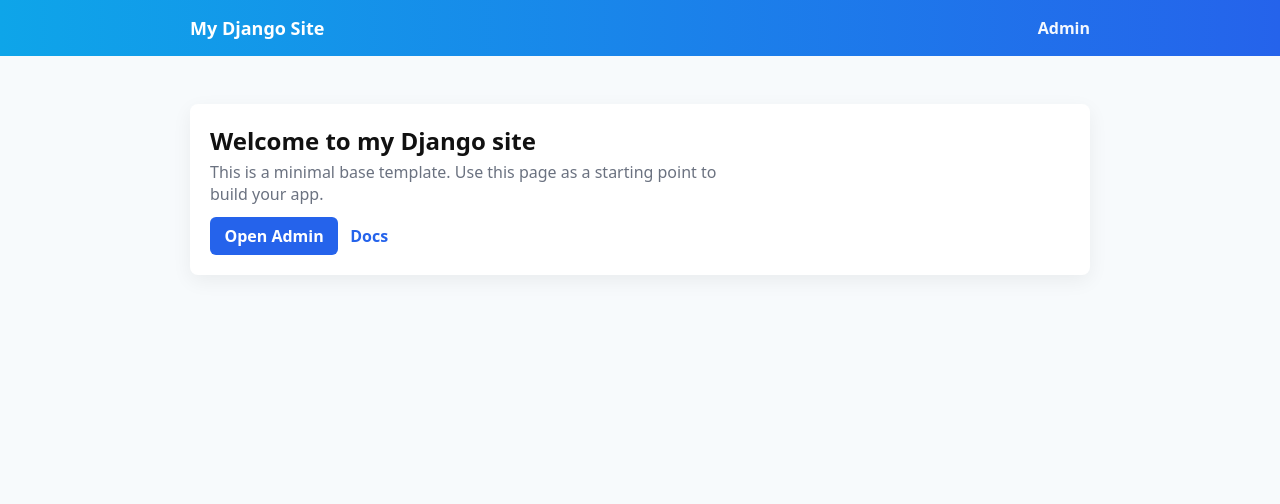
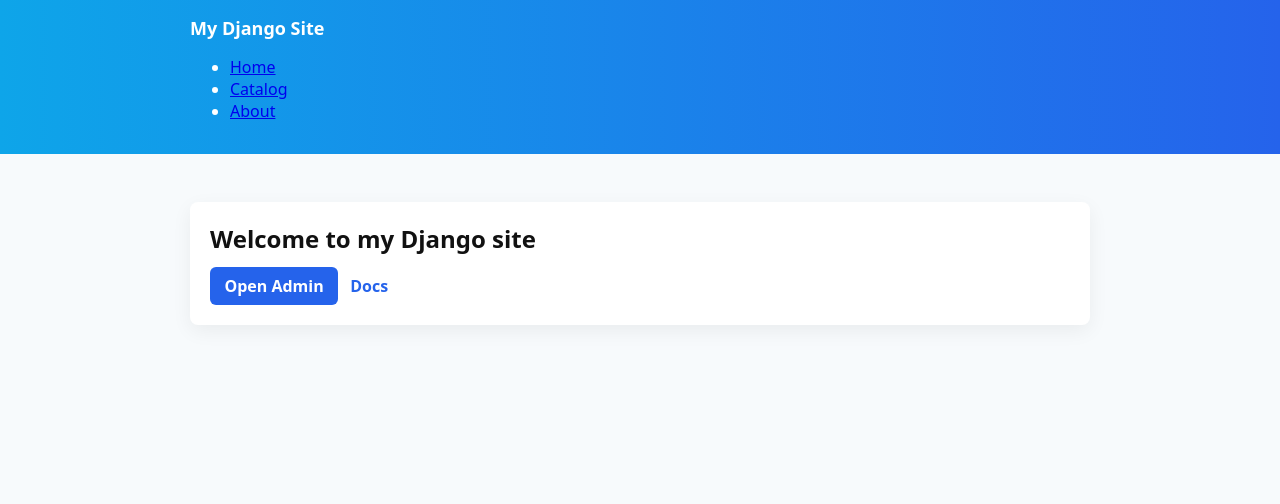
Before and after one commit to Lumos2211/django_site, a Django app: page / in a window 1280 px wide. Shown: the top 504 px of the page. Run offline with Django 5.2, Linux system fonts and the light colour scheme.

Commit message:
upgrade templates

```diff
--- /dev/null
+++ b/templates/base.html
@@ -0,0 +1,55 @@
+{% load static %}
+<!doctype html>
+<html lang="en">
+<head>
+    <meta charset="utf-8">
+    <meta name="viewport" content="width=device-width,initial-scale=1">
+    <title>{% block title %}Welcome — My Django Site{% endblock %}</title>
+    <style>
+        :root{--bg:#f7fafc;--card:#fff;--muted:#6b7280;--accent:#2563eb}
+        html,body{height:100%}
+        body{margin:0;font-family:system-ui,-apple-system,Segoe UI,Roboto,"Helvetica Neue",Arial;background:var(--bg);color:#111}
+        .wrap{min-height:100%;display:flex;flex-direction:column}
+        header{background:linear-gradient(90deg,#0ea5e9 0,#2563eb 100%);color:#fff;padding:1rem 1.25rem}
+        .container{max-width:900px;margin:0 auto;width:100%}
+        nav{display:flex;gap:1rem;align-items:center}
+        a.navlink{color:rgba(255,255,255,.95);text-decoration:none;font-weight:600}
+        main{flex:1;padding:2.25rem 1.25rem}
+        .card{background:var(--card);padding:1.25rem;border-radius:8px;box-shadow:0 6px 20px rgba(2,6,23,.06)}
+        footer{padding:1rem 1.25rem;color:var(--muted);font-size:.9rem;background:transparent;text-align:center}
+        .hero{display:grid;gap:1rem}
+        .actions{margin-top:.75rem}
+        .btn{display:inline-block;padding:.5rem .9rem;border-radius:6px;text-decoration:none;color:#fff;background:var(--accent);font-weight:600}
+        @media(min-width:700px){main{padding:3rem 0}.hero{grid-template-columns:1fr 320px;align-items:center;gap:2rem}}
+    </style>
+</head>
+<body>
+    <div class="wrap">
+        <header>
+            <div class="container">
+                {% include "components/navbar.html" %}
+            </div>
+        </header>
+
+        <main>
+            <div class="container">
+                <div class="card hero">
+                    <section>
+                        {% block body %}
+                        <h1 style="margin:0 0 .25rem 0">Welcome to my Django site</h1>
+                        {% endblock body %}
+                        <div class="actions">
+                            <a class="btn" href="{% url 'admin:index' %}">Open Admin</a>
+                            <a style="margin-left:.5rem;color:var(--accent);text-decoration:none;font-weight:600" href="https://docs.djangoproject.com/">Docs</a>
+                        </div>
+                    </section>
+                </div>
+            </div>
+        </main>
+
+        <footer>
+            <div class="container">© {%now "jS F Y"%} My Django Site</div>
+        </footer>
+    </div>
+</body>
+</html>
--- /dev/null
+++ b/templates/components/navbar.html
@@ -0,0 +1,18 @@
+{# templates/components/navbar.html #}
+<nav class="navbar">
+    <div class="container">
+        <div style="font-size:1.125rem;font-weight:700">My Django Site</div>
+        <div style="margin-left:auto;display:flex;gap:.5rem">
+        <ul class="nav">
+            <li class="nav-item {% if request and request.path == '/' %}active{% endif %}">
+                <a class="nav-link" href="/">Home</a>
+            </li>
+            <li class="nav-item {% if request and request.path == '/catalog/' %}active{% endif %}">
+                <a class="nav-link" href="/catalog/">Catalog</a>
+            </li>
+            <li class="nav-item {% if request and request.path == '/about/' %}active{% endif %}">
+                <a class="nav-link" href="/about/">About</a>
+            </li>
+        </ul>
+    </div>
+</nav>
--- a/templates/index.html
+++ b/templates/index.html
@@ -1,67 +1,3 @@
-{% load static %}
-<!doctype html>
-<html lang="en">
-<head>
-    <meta charset="utf-8">
-    <meta name="viewport" content="width=device-width,initial-scale=1">
-    <title>{% block title %}Welcome — My Django Site{% endblock %}</title>
-    <style>
-        :root{--bg:#f7fafc;--card:#fff;--muted:#6b7280;--accent:#2563eb}
-        html,body{height:100%}
-        body{margin:0;font-family:system-ui,-apple-system,Segoe UI,Roboto,"Helvetica Neue",Arial;background:var(--bg);color:#111}
-        .wrap{min-height:100%;display:flex;flex-direction:column}
-        header{background:linear-gradient(90deg,#0ea5e9 0,#2563eb 100%);color:#fff;padding:1rem 1.25rem}
-        .container{max-width:900px;margin:0 auto;width:100%}
-        nav{display:flex;gap:1rem;align-items:center}
-        a.navlink{color:rgba(255,255,255,.95);text-decoration:none;font-weight:600}
-        main{flex:1;padding:2.25rem 1.25rem}
-        .card{background:var(--card);padding:1.25rem;border-radius:8px;box-shadow:0 6px 20px rgba(2,6,23,.06)}
-        footer{padding:1rem 1.25rem;color:var(--muted);font-size:.9rem;background:transparent;text-align:center}
-        .hero{display:grid;gap:1rem}
-        .actions{margin-top:.75rem}
-        .btn{display:inline-block;padding:.5rem .9rem;border-radius:6px;text-decoration:none;color:#fff;background:var(--accent);font-weight:600}
-        @media(min-width:700px){main{padding:3rem 0}.hero{grid-template-columns:1fr 320px;align-items:center;gap:2rem}}
-    </style>
-</head>
-<body>
-    <div class="wrap">
-        <header>
-            <div class="container">
-                <nav>
-                    <div style="font-size:1.125rem;font-weight:700">My Django Site</div>
-                    <div style="margin-left:auto;display:flex;gap:.5rem">
-                        <a class="navlink" href="{% url 'admin:index' %}">Admin</a>
-                    </div>
-                </nav>
-            </div>
-        </header>
+{% extends "base.html" %}
 
-        <main>
-            <div class="container">
-                <div class="card hero">
-                    <section>
-                        <h1 style="margin:0 0 .25rem 0">Welcome to my Django site</h1>
-                        <p style="margin:0;color:var(--muted)">
-                            This is a minimal base template. Use this page as a starting point to build your app.
-                        </p>
-
-                        <div class="actions">
-                            <a class="btn" href="{% url 'admin:index' %}">Open Admin</a>
-                            <a style="margin-left:.5rem;color:var(--accent);text-decoration:none;font-weight:600" href="https://docs.djangoproject.com/">Docs</a>
-                        </div>
-
-                    </section>
-                </div>
-
-                {% block content %}
-                <!-- Page-specific content can be inserted here by extending templates -->
-                {% endblock %}
-            </div>
-        </main>
-
-        <footer>
-            <div class="container">© {%now "jS F Y"%} My Django Site</div>
-        </footer>
-    </div>
-</body>
-</html>
+<title>{% block title %}Hello Friend{% endblock title %}</title>
```
